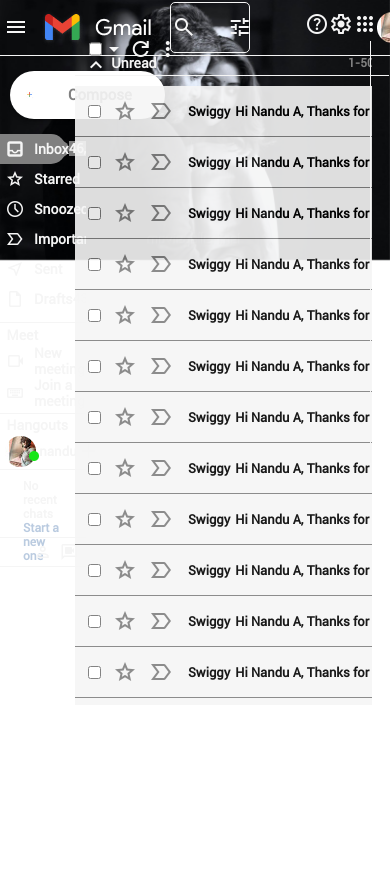
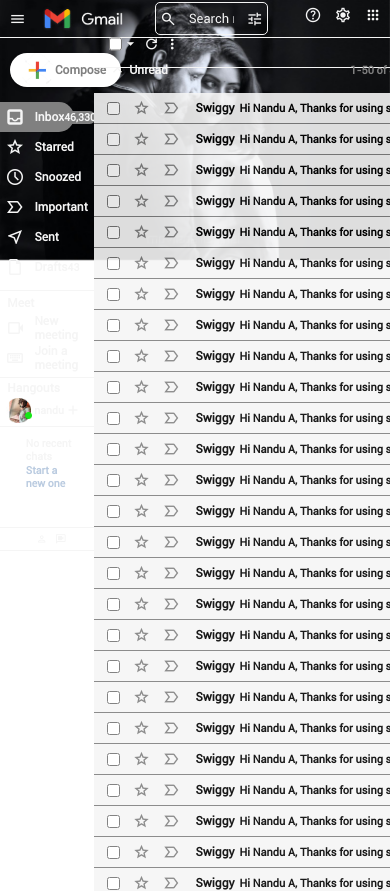
Before and after one commit to nandua8937/Gmail-Responsive, a plain HTML site: page index.htm in a window 390 px wide. Shown: the top 894 px of the page. Drawn offline with nearby package versions, Linux system fonts and the light colour scheme; no server answers.

Commit message:
2nd commit

```diff
--- a/style.css
+++ b/style.css
@@ -444,8 +444,8 @@
   margin-left:22px;
   margin-top:450px;
 }
-/*width 1500px */
-@media(max-width: 1500px){
+/*max-width 1500px */
+@media (min-width:769px) and (max-width: 1500px){
   .hangmid .iconify{
      display:none;
   }
@@ -482,8 +482,9 @@
   }
   .top-side-bar{
   margin-left:19.2%;
-  margin-top:6%;
-  width:73.45%;
+  margin-top: 7.8%;
+  width:74.3%;
+  padding: 9px;
   }
   .mail-contain{
   margin-left:19.2%;
@@ -493,14 +494,18 @@
   width:95.3%;
   max-height: 78.3%;
   margin-bottom:2%;
+  top:0.5px;
   }
   .mail-list-top{
   width:96%;
   padding:9px;
+
   }
   .rsb{
   margin-left:94.5%;
   max-height: 50%;
+  margin-top:0.5%;
+
   }
   .rsb-che .material-icons{
   margin-left:22px;
@@ -518,5 +523,151 @@
   .side{
   max-height:20%;
   }
-
 }
+/*max-width 768px*/
+@media (min-width: 321px) and (max-width: 768px){
+  .material-icons{
+  font-size:18px;
+  }
+  .left #logo{
+  width:82px;
+  margin-left:15%;
+  height: 30px;
+  }
+  .left{
+  margin-left:1%;
+  }
+  .middle{
+  margin-left: 11%;
+  }
+  .right{
+  padding-left:0;
+  }
+  .right .material-icons {
+  margin-right:12px;
+  }
+  .middle input{
+  padding:8px;
+  font-size: 13px;
+  }
+  .middle span{
+  margin-left: 3%;
+  margin-right: 3%;
+  }
+  #pro{
+  width: 25px;
+  }
+  .combtn{
+  padding: 10px;
+  width: 111px;
+  }
+  .combtn h3{
+  font-size: 12px;
+  margin-left: 35px;
+  }
+  .combtn #add {
+  width:34px;
+  }
+  .top-side-bar {
+  margin-left: 24.25%;
+  margin-top: 5.5%;
+  width:72.4%;
+  }
+  .header{
+  width: 108.5%;
+  }
+  .mail-list {
+  margin-top: 6%;
+  margin-left: 12.5%;
+  width: 96.3%;
+  }
+  .rsb{
+  margin-left: 107.5%;
+  margin-top: 6%;
+  }
+  .mail-list-top {
+  width: 87%;
+  }
+  .mlt-left h3 {
+  font-size: 12px;
+  }
+  .mlt-right h5 {
+  font-size: 11px;
+  margin-top: 4%;
+  }
+  .mlt-right .material-icons {
+  margin-top: 0%;
+  font-size: 16px;
+  }
+  .left-side-bar{
+  width: 24%;
+  }
+  .hang #himg {
+  width: 25px;
+  }
+  .hang h3 {
+  font-size: 12px;
+  }
+  .hang #og {
+  width: 7px;
+  height: 7px;
+  margin-top: 11px;
+  margin-left: 19px;
+  }
+  .sidebarOption h3 {
+  font-size: 12px;
+  }
+  .sidebarOption h5 {
+  font-size: 10.5px;
+  }
+  .sidebar-mid h5 {
+  font-size: 12px;
+  }
+  .hang .sidebarOpt h5 {
+  font-size: 10.5px;
+  }
+  .emailRow {
+  height: 30px;
+  }
+  .emailRow__title {
+  font-size: 12px;
+  }
+  .emailRow__message h4 {
+   width: 279px;
+   font-size: 11px;
+  }
+  .emailRow__description {
+  display: none;
+  }
+  .hangmid .iconify {
+  display:none;
+  }
+  .hangmid {
+  border-bottom: 1px solid whitesmoke;
+  }
+  .hangfoot {
+  }
+  .sidehf .material-icons {
+  font-size: 12px;
+  }
+  .rsb-che .material-icons {
+  margin-top: 153px;
+  }
+  .hangmidtext h3 {
+  font-size: 10.5px;
+  margin-top: 22%;
+  }
+  .hangmidtext h5 {
+  font-size: 10.5px;
+  margin-top: 2%;
+  }
+  .rsbimg {
+   width: 18px;
+   margin-top: 16px;
+   height: 18px;
+  }
+  .rsb-top #cal {
+  width: 18px;
+  height: 18px;
+  }
+}
```
